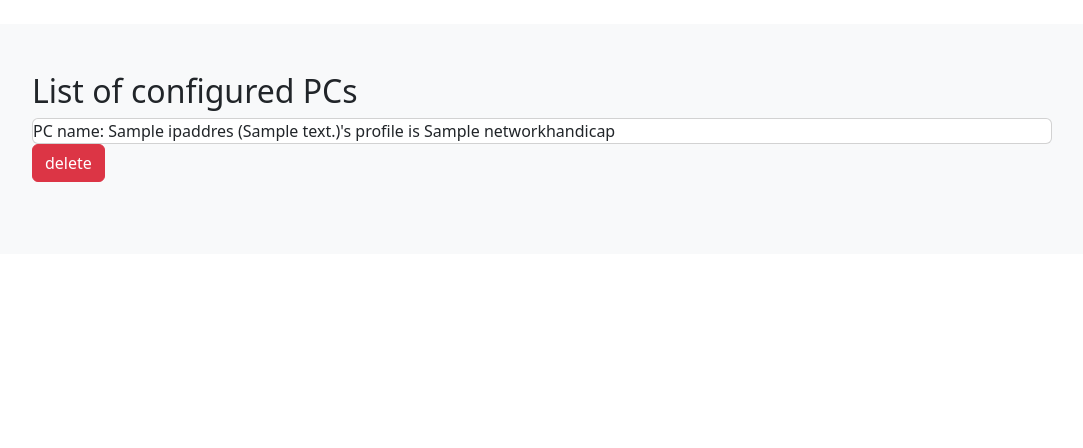
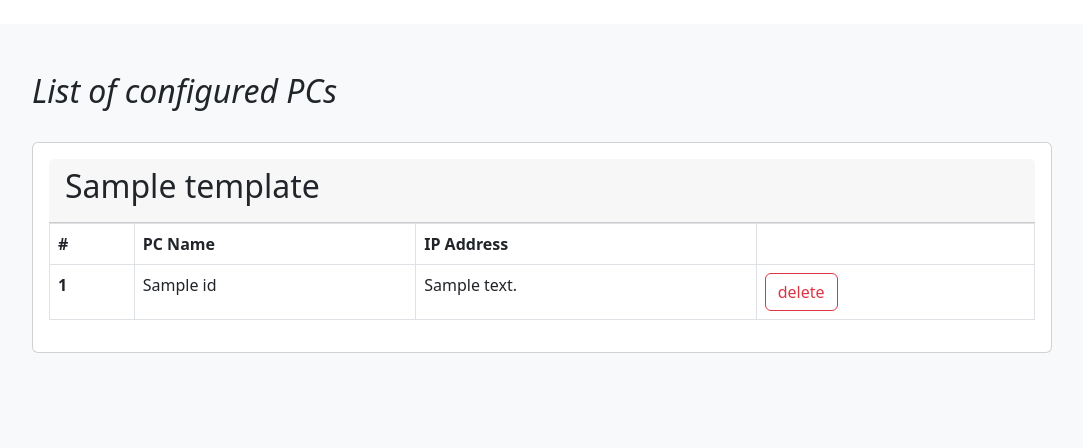
Before and after one commit to AkberJag/QA-Network-UI-App, a Flask app: template network_ui/templates/home.html in a window 1280 px wide. Shown: the part 56-504 px from the top of the page, without its empty margins (98-1181 px from the left). Run offline with Flask 3, Linux system fonts and the light colour scheme; tables that the repository leaves empty hold one stand-in row (values such as "Sample post"); the template is opened without the code that fills it: values that come from a table or form of the project are taken from there, most other values are stand-ins (such as "Sample title", 1, 10 or a date in 2020).

Commit message:
Listing the handicap templates in more readable form
Added Popper to the Handicap name, so hovering it will show the handicap options. also the handicap and the configured PCs are showing in a table now so it is more easy to get info from it.

```diff
--- a/app.py
+++ b/app.py
@@ -1,12 +1,28 @@
-from network_ui import app
+from network_ui import app, db
 from flask import render_template
 from network_ui.ip_addresses.models import IPAddress
+from network_ui.nw_handicaps.models import NetworkHandicap
 
 
 @app.route("/")
 def index():
     ip_addresses = IPAddress.query.all()
-    return render_template("home.html", ip_addresses=ip_addresses)
+    all_templates = NetworkHandicap.query.all()
+
+    templates = {}
+    for template in all_templates:
+        templates[template.handicap_name] = {
+            "pc": (
+                db.session.query(IPAddress, NetworkHandicap)
+                .select_from(IPAddress)
+                .join(NetworkHandicap)
+                .filter(IPAddress.network_handicap == template.id)
+                .all()
+            ),
+            "template": template,
+        }
+        print(template.bandwidth_restriction_upload)
+    return render_template("home.html", templates=templates)
 
 
 if __name__ == "__main__":
--- a/network_ui/templates/base.html
+++ b/network_ui/templates/base.html
@@ -1,10 +1,7 @@
 <!DOCTYPE html>
 <html>
-<link href="https://cdn.jsdelivr.net/npm/bootstrap@5.2.2/dist/css/bootstrap.min.css" rel="stylesheet"
-    integrity="sha384-Zenh87qX5JnK2Jl0vWa8Ck2rdkQ2Bzep5IDxbcnCeuOxjzrPF/et3URy9Bv1WTRi" crossorigin="anonymous" />
-<script src="https://cdn.jsdelivr.net/npm/bootstrap@5.2.2/dist/js/bootstrap.bundle.min.js"
-    integrity="sha384-OERcA2EqjJCMA+/3y+gxIOqMEjwtxJY7qPCqsdltbNJuaOe923+mo//f6V8Qbsw3"
-    crossorigin="anonymous"></script>
+<link href="https://cdn.jsdelivr.net/npm/bootstrap@5.2.2/dist/css/bootstrap.min.css" rel="stylesheet" />
+<script src="https://cdn.jsdelivr.net/npm/bootstrap@5.2.2/dist/js/bootstrap.bundle.js"></script>
 
 <body>
     <nav class="navbar navbar-expand-lg navbar-dark bg-dark sticky-top">
@@ -31,6 +28,16 @@
         </div>
     </div>
     </div>
+
+
+    <!--- https://getbootstrap.com/docs/5.0/components/popovers/#example-enable-popovers-everywhere -->
+    <script>
+        var popoverTriggerList = [].slice.call(document.querySelectorAll('[data-bs-toggle="popover"]'))
+        var popoverList = popoverTriggerList.map(function (popoverTriggerEl) {
+            return new bootstrap.Popover(popoverTriggerEl)
+        })
+    </script>
+
 </body>
 
 </html>
--- a/network_ui/templates/home.html
+++ b/network_ui/templates/home.html
@@ -1,6 +1,8 @@
 {% extends "base.html" %}
 
 {% block content %}
+
+{# Flash Messages #}
 {% for message in get_flashed_messages()%}
 <div class="alert alert-warning alert-dismissible fade show" role="alert">
     <strong>{{message}}</strong>
@@ -8,23 +10,48 @@
 </div>
 {% endfor %}
 
-{% if ip_addresses %}
+
+{% if templates %}
 
 <form method="POST">
 
-    <h2>List of configured PCs</h2>
-    {% for ip in ip_addresses %}
+    <h2><em>List of configured PCs</em></h2><br>
+    {% for template, template_items in templates.items() %}
     <div class="card">
-        {{ip}}
-    </div>
-
-    <a href="{{ url_for('ipaddresses.delete', id=ip.id) }}" type="button" class="btn btn-danger">delete</a>
-    <br><br>
-
-    {% endfor %}
-
-    {% else %}
-    <h2>No PCs configured yet</h2>
+        <div class="card-body">
+            <div class="card-header">
+                {# template name #}
+                <h2 style="display: inline-block" data-bs-container="body" data-bs-trigger="hover"
+                    data-bs-toggle="popover" data-bs-placement="top" data-bs-html="true" data-bs-content="Bandwidth Upload: {{template_items['template'].bandwidth_restriction_upload}} /
+                    Download: {{template_items['template'].bandwidth_restriction_download}}">
+                    {{template}}
+                </h2>
+            </div>
+            <table class="table table-bordered">
+                <thead>
+                    <tr>
+                        <th scope="col">#</th>
+                        <th scope="col">PC Name</th>
+                        <th scope="col">IP Address</th>
+                        <th scope="col"></th>
+                    </tr>
+                </thead>
+                <tbody>
+                    {% for template_item in template_items['pc'] %}
+                    <tr>
+                        {# {{loop.index}} is something like enumerate in python #}
+                        <th scope="row">{{loop.index}}</th>
+                        <td>{{template_item[0].pc_name}}</td>
+                        <td>{{template_item[0].ip_address}}</td>
+                        <td><a href="{{ url_for('ipaddresses.delete', id=template_item[1].id) }}" type="button"
+                                class="btn btn-outline-danger">delete</a><br></td>
+                    </tr>
+                    {% endfor %}
+                </tbody>
+            </table>
+        </div>
+    </div><br><br>
+    {% endfor %} {% else %} <h2>No PCs configured yet</h2>
 
     {% endif %}
 </form>
```
